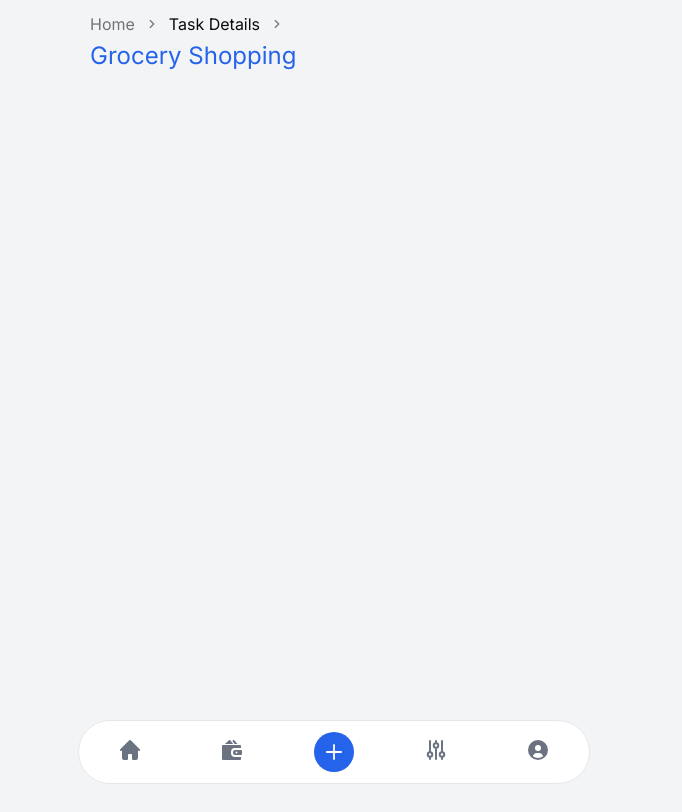
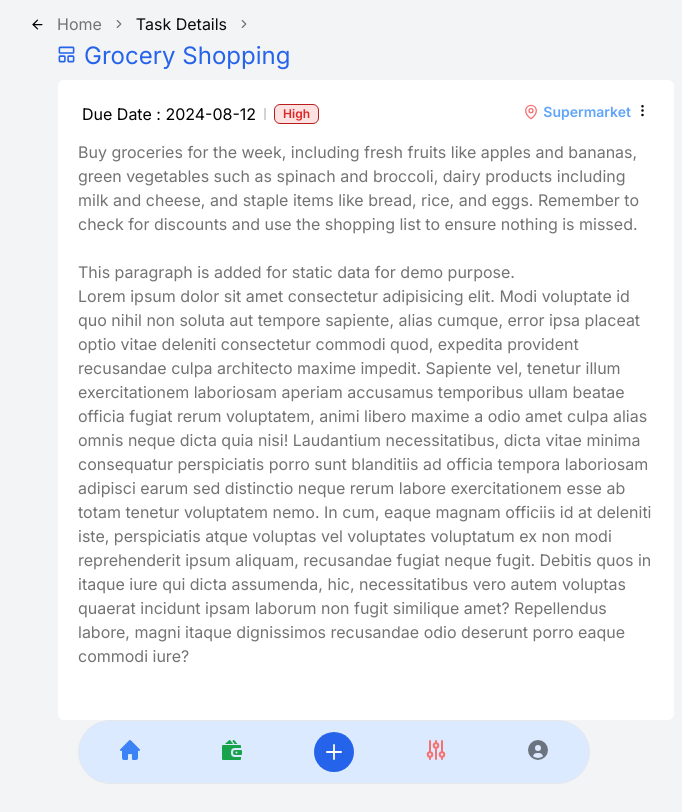
Before and after one commit to Deepanshu-cell/lesn-task-app, a Next.js app: page /home/1001 in a window 1280 px wide. Shown: the whole page, without its empty margins (306-988 px from the left). Built offline with nearby package versions, Linux system fonts and the light colour scheme.

Commit message:
worked on task description page

```diff
--- a/src/app/(task-app)/home/[taskId]/page.jsx
+++ b/src/app/(task-app)/home/[taskId]/page.jsx
@@ -1,4 +1,5 @@
 import Header from "@/components/layout/Header";
+import TaskDetailsCard from "@/components/task-details/task-details-card";
 import { TasksArray } from "@/lib/data";
 import React from "react";
 
@@ -19,11 +20,12 @@ const page = ({ params }) => {
   );
 
   return (
-    <div className="w-[32rem] text-left p-3">
+    <div className="w-[40rem] text-left p-3">
       <Header
         breadcrumbArray={breadcrumbArray}
         pageTitle={selectedTask?.title || ""}
       />
+      <TaskDetailsCard selectedTask={selectedTask}/>
     </div>
   );
 };
--- a/src/app/(task-app)/home/page.jsx
+++ b/src/app/(task-app)/home/page.jsx
@@ -23,7 +23,7 @@ const page = () => {
       </div>
 
       <div className="mt-3">
-        <ScrollArea className="h-[calc(100vh-10rem)] rounded-md px-3">
+        <ScrollArea className="h-[calc(100vh-10rem)] rounded-md px-3 mb-20">
           {TasksArray?.map((task) => (
             <TaskCard task={task} key={task?.id} />
           ))}
--- a/src/components/home/TaskCard.jsx
+++ b/src/components/home/TaskCard.jsx
@@ -1,8 +1,7 @@
+"use client";
 import { BsListTask } from "react-icons/bs";
 import React from "react";
 import { Separator } from "@/components/ui/separator";
-import { Badge } from "@/components/ui/badge";
-import { cn } from "@/lib/utils";
 import { Checkbox } from "../ui/checkbox";
 
 import {
@@ -13,10 +12,17 @@ import {
 } from "@/components/ui/tooltip";
 import CustomDropdownMenu from "./dropdown-menu";
 import Link from "next/link";
+import { useRouter } from "next/navigation";
+import PriorityBadge from "../task-details/priority-badge";
 
 const TaskCard = ({ task }) => {
+  const router = useRouter();
+
   return (
-    <div className="mt-3 max-w-full p-4 bg-blue-100 border border-blue-200 hover:border-blue-400 rounded-lg shadow dark:bg-gray-800 dark:border-gray-700 cursor-pointer">
+    <div
+      onClick={() => router.push(`/home/${task?.id}`)}
+      className="mt-3 max-w-full p-4 bg-white hover:bg-blue-100 border border-blue-200 hover:border-blue-400 rounded-lg shadow dark:bg-gray-800 dark:border-gray-700 cursor-pointer"
+    >
       <div className="flex items-center justify-between">
         {/* title here*/}
         <div className="flex items-center gap-x-3">
@@ -34,32 +40,21 @@ const TaskCard = ({ task }) => {
 
       <Separator className="my-1" />
 
-      {/* Due date & priority */}
+      {/* Due date & priority badge */}
       <div className="flex flex-row w-full h-4 my-2">
         <span className="text-xs text-neutral-700">
           Due Date: {task?.due_date}
         </span>
         <Separator orientation="vertical" className="mx-2" />
-        <Badge
-          variant="outline"
-          className={cn(
-            "border p-2 rounded-md",
-            task?.priority === "Low"
-              ? "border-orange-300 dark:border-orange-500 text-orange-600 bg-orange-100"
-              : task?.priority === "Medium"
-              ? "border-red-400 dark:border-red-500 text-red-400 bg-red-100"
-              : "border-red-700 dark:border-red-700 text-red-600 bg-red-100"
-          )}
-        >
-          {task?.priority || ""}
-        </Badge>
+        {/* priority badge */}
+        <PriorityBadge priority={task?.priority || ""} />
       </div>
 
       {/*Description here  */}
       <TooltipProvider>
         <Tooltip>
           <TooltipTrigger asChild>
-            <p className="mb-3 font-normal text-gray-500 dark:text-gray-400 text-ellipsis line-clamp-1">
+            <p className="mb-3 text-sm font-light text-gray-500 dark:text-gray-400 text-ellipsis line-clamp-1">
               {task?.description || ""}
             </p>
           </TooltipTrigger>
--- a/src/components/layout/Header.jsx
+++ b/src/components/layout/Header.jsx
@@ -1,11 +1,38 @@
+"use client";
 import React from "react";
 import CustomBreadcrumb from "./Breadcrumb";
+import { Button } from "@/components/ui/button";
+import { ArrowLeft, LayoutPanelTop } from "lucide-react";
+import { usePathname } from "next/navigation";
+import { useRouter } from "next/navigation";
 
 const Header = ({ breadcrumbArray, pageTitle }) => {
+  const location = usePathname()?.split("/");
+  const router = useRouter();
+
   return (
     <div className="header">
-      <CustomBreadcrumb breadcrumbArray={breadcrumbArray} />
-      <h2 className="text-2xl text-blue-600 mt-1">{pageTitle || ""}</h2>
+      <div className="flex items-start">
+        {/* back button */}
+        {location?.length > 2 && (
+          <Button
+            variant="ghost"
+            size="sm"
+            className="p-1 mr-2 hover:bg-blue-400 hover:text-white h-6"
+            onClick={() => router.back()}
+          >
+            <ArrowLeft size={15} />{" "}
+          </Button>
+        )}
+        <div>
+          {/* breadcrumb and header */}
+          <CustomBreadcrumb breadcrumbArray={breadcrumbArray} />
+          <div className="flex items-center gap-x-2">
+            <LayoutPanelTop className="text-blue-600" size={19} />
+            <h2 className="text-2xl text-blue-600 mt-1">{pageTitle || ""}</h2>
+          </div>
+        </div>
+      </div>
     </div>
   );
 };
--- a/src/components/layout/Navbar.jsx
+++ b/src/components/layout/Navbar.jsx
@@ -3,7 +3,7 @@ import React from "react";
 
 const Navbar = () => {
   return (
-    <div className="fixed z-50 w-full h-16 max-w-lg -translate-x-1/2 bg-white border border-gray-200 rounded-full bottom-4 left-1/2 dark:bg-gray-700 dark:border-gray-600">
+    <div className="fixed z-50 w-full h-16 max-w-lg -translate-x-1/2 bg-blue-100 border border-gray-200 rounded-full bottom-4 left-1/2 dark:bg-gray-700 dark:border-gray-600">
       <div className="grid h-full max-w-lg grid-cols-5 mx-auto">
         <Link
           href={"/home"}
@@ -12,7 +12,7 @@ const Navbar = () => {
           className="inline-flex flex-col items-center justify-center px-5 rounded-s-full hover:bg-gray-50 dark:hover:bg-gray-800 group"
         >
           <svg
-            className="w-5 h-5 mb-1 text-gray-500 dark:text-gray-400 group-hover:text-blue-600 dark:group-hover:text-blue-500"
+            className="w-5 h-5 mb-1 text-blue-500 dark:text-gray-400 group-hover:text-blue-600 dark:group-hover:text-blue-500"
             aria-hidden="true"
             xmlns="http://www.w3.org/2000/svg"
             fill="currentColor"
@@ -37,7 +37,7 @@ const Navbar = () => {
           className="inline-flex flex-col items-center justify-center px-5 hover:bg-gray-50 dark:hover:bg-gray-800 group"
         >
           <svg
-            className="w-5 h-5 mb-1 text-gray-500 dark:text-gray-400 group-hover:text-blue-600 dark:group-hover:text-blue-500"
+            className="w-5 h-5 mb-1 text-green-600 dark:text-gray-400 group-hover:text-blue-600 dark:group-hover:text-blue-500"
             aria-hidden="true"
             xmlns="http://www.w3.org/2000/svg"
             fill="currentColor"
@@ -95,7 +95,7 @@ const Navbar = () => {
           className="inline-flex flex-col items-center justify-center px-5 hover:bg-gray-50 dark:hover:bg-gray-800 group"
         >
           <svg
-            className="w-5 h-5 mb-1 text-gray-500 dark:text-gray-400 group-hover:text-blue-600 dark:group-hover:text-blue-500"
+            className="w-5 h-5 mb-1 text-red-400 dark:text-gray-400 group-hover:text-blue-600 dark:group-hover:text-blue-500"
             aria-hidden="true"
             xmlns="http://www.w3.org/2000/svg"
             fill="none"
--- /dev/null
+++ b/src/components/task-details/priority-badge.jsx
@@ -0,0 +1,23 @@
+import React from "react";
+import { Badge } from "../ui/badge";
+import { cn } from "@/lib/utils";
+
+const PriorityBadge = ({ priority }) => {
+  return (
+    <Badge
+      variant="outline"
+      className={cn(
+        "border p-2 rounded-md h-5",
+        priority === "Low"
+          ? "border-orange-300 dark:border-orange-500 text-orange-600 bg-orange-100"
+          : priority === "Medium"
+          ? "border-red-400 dark:border-red-500 text-red-400 bg-red-100"
+          : "border-red-700 dark:border-red-700 text-red-600 bg-red-100"
+      )}
+    >
+      {priority || ""}
+    </Badge>
+  );
+};
+
+export default PriorityBadge;
--- /dev/null
+++ b/src/components/task-details/task-details-card.jsx
@@ -0,0 +1,67 @@
+import React from "react";
+import { Separator } from "../ui/separator";
+import PriorityBadge from "./priority-badge";
+import { MapPin } from "lucide-react";
+import CustomDropdownMenu from "../home/dropdown-menu";
+
+const TaskDetailsCard = ({ selectedTask }) => {
+  return (
+    <div className="h-[calc(100vh-10rem)] rounded-md ml-8 mt-2 mb-20 bg-white dark:bg-neutral-600 w-full p-5">
+      <div className="flex items-center justify-between mb-4 px-1">
+        {/* due date , priority*/}
+        <div className="flex items-center gap-x-2 h-3 mt-1">
+          <span>Due Date : {selectedTask?.due_date || "NA"}</span>
+          <Separator
+            orientation="vertical"
+            className="border border-neutral-300"
+          />
+          <PriorityBadge priority={selectedTask?.priority || ""} />
+        </div>
+
+        {/* location reminder */}
+        <div className="flex items-center gap-x-1">
+          <MapPin size={16} className="text-red-400 dark:text-blue-600" />
+          <span className="text-blue-400 text-sm font-semibold">
+            {selectedTask?.location_reminder || ""}
+          </span>
+          <CustomDropdownMenu />
+        </div>
+
+        {/* edit and delete actions */}
+      </div>
+
+      {/* Task description */}
+      <div>
+        <p className="text-neutral-500 dark:text-neutral-300">
+          {selectedTask?.description || ""}
+        </p>
+        <br />
+
+        {/* paragraph added for static data for demo purpose*/}
+        <p className="text-neutral-500 dark:text-neutral-300">
+          This paragraph is added for static data for demo purpose.
+          <br />
+          Lorem ipsum dolor sit amet consectetur adipisicing elit. Modi
+          voluptate id quo nihil non soluta aut tempore sapiente, alias cumque,
+          error ipsa placeat optio vitae deleniti consectetur commodi quod,
+          expedita provident recusandae culpa architecto maxime impedit.
+          Sapiente vel, tenetur illum exercitationem laboriosam aperiam
+          accusamus temporibus ullam beatae officia fugiat rerum voluptatem,
+          animi libero maxime a odio amet culpa alias omnis neque dicta quia
+          nisi! Laudantium necessitatibus, dicta vitae minima consequatur
+          perspiciatis porro sunt blanditiis ad officia tempora laboriosam
+          adipisci earum sed distinctio neque rerum labore exercitationem esse
+          ab totam tenetur voluptatem nemo. In cum, eaque magnam officiis id at
+          deleniti iste, perspiciatis atque voluptas vel voluptates voluptatum
+          ex non modi reprehenderit ipsum aliquam, recusandae fugiat neque
+          fugit. Debitis quos in itaque iure qui dicta assumenda, hic,
+          necessitatibus vero autem voluptas quaerat incidunt ipsam laborum non
+          fugit similique amet? Repellendus labore, magni itaque dignissimos
+          recusandae odio deserunt porro eaque commodi iure?
+        </p>
+      </div>
+    </div>
+  );
+};
+
+export default TaskDetailsCard;
--- a/src/components/ui/separator.jsx
+++ b/src/components/ui/separator.jsx
@@ -14,7 +14,7 @@ const Separator = React.forwardRef((
     decorative={decorative}
     orientation={orientation}
     className={cn(
-      "shrink-0 bg-neutral-500 dark:bg-neutral-800",
+      "shrink-0 bg-neutral-400 dark:bg-neutral-800",
       orientation === "horizontal" ? "h-[1px] w-full" : "h-full w-[1px]",
       className
     )}
```
Also changed, not shown: src/components/layout/Breadcrumb.jsx (+8 -7 lines).
